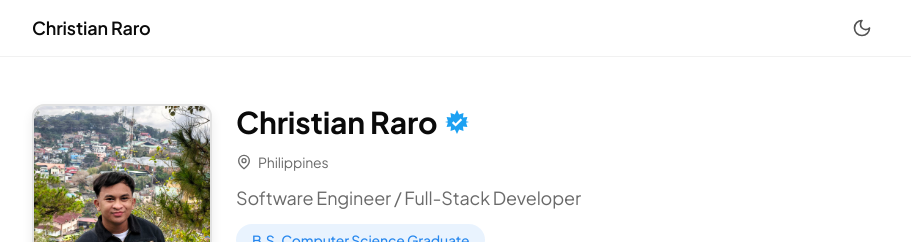
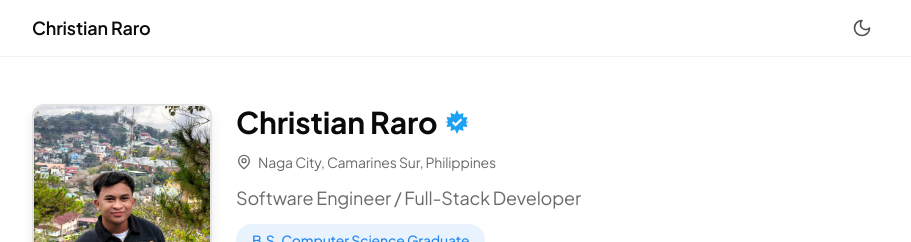
Before and after one commit to chrisraro/my-portfolio, a Next.js app: page / in a window 1280 px wide. Shown: the top 242 px of the page, without its empty margins (184-1095 px from the left). Built offline with nearby package versions, Linux system fonts and the light colour scheme.

Commit message:
Porfolio Website 3.0 with updated hero section location

```diff
--- a/components/sections/hero-section.tsx
+++ b/components/sections/hero-section.tsx
@@ -86,7 +86,7 @@ export function HeroSection() {
             className="flex items-center gap-1.5 text-sm text-muted-foreground"
           >
             <MapPin className="w-4 h-4" />
-            <span>Philippines</span>
+            <span>Naga City, Camarines Sur, Philippines</span>
           </motion.div>
 
           {/* Professional Titles */}
```
